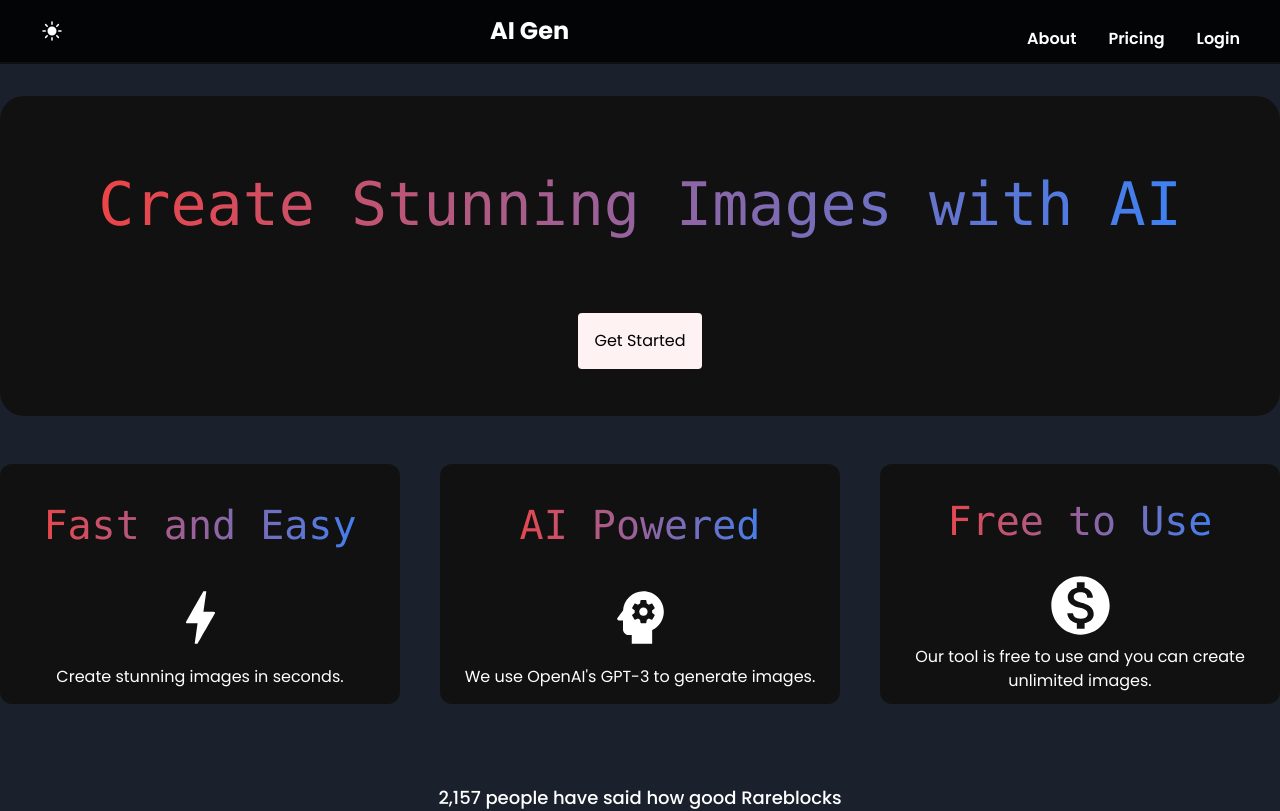
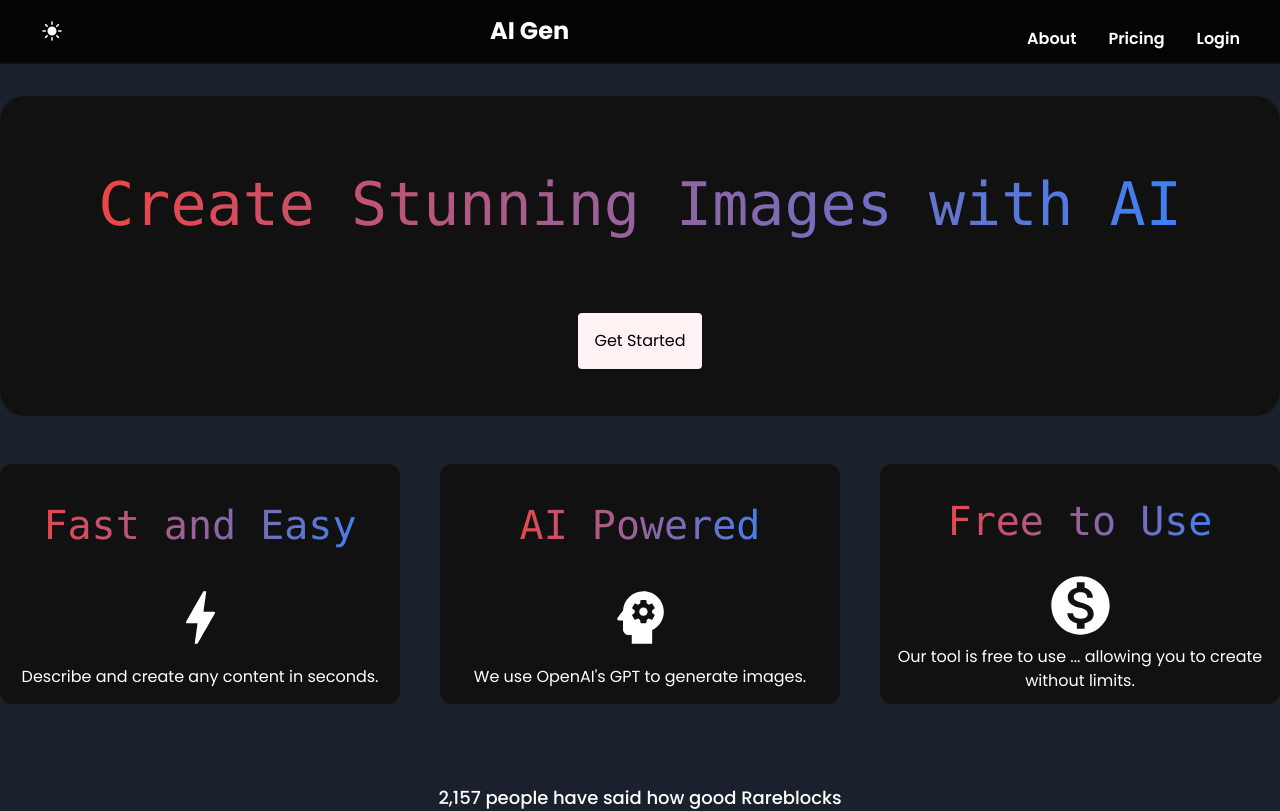
Before and after one commit to preston176/AI-Gen, a React (Vite) app: page / in a window 1280 px wide. Shown: the top 811 px of the page. Built offline with nearby package versions, Linux system fonts and the light colour scheme.

Commit message:
Update descriptions in Mid component

```diff
--- a/src/Components/Mid/Mid.jsx
+++ b/src/Components/Mid/Mid.jsx
@@ -17,17 +17,17 @@ const Mid = ({ isDarkMode }) => {
         {
             icon: <BoltIcon fontSize='large' />,
             title: "Fast and Easy",
-            description: "Create stunning images in seconds.",
+            description: "Describe and create any content in seconds.",
         },
         {
             icon: <PsychologyIcon fontSize='large' />,
             title: "AI Powered",
-            description: "We use OpenAI's GPT-3 to generate images.",
+            description: "We use OpenAI's GPT to generate images.",
         },
         {
             icon: <MonetizationOnIcon fontSize='large' />,
             title: "Free to Use",
-            description: " Our tool is free to use and you can create unlimited images.",
+            description: " Our tool is free to use ... allowing you to create without limits.",
         },
     ]
 
```
